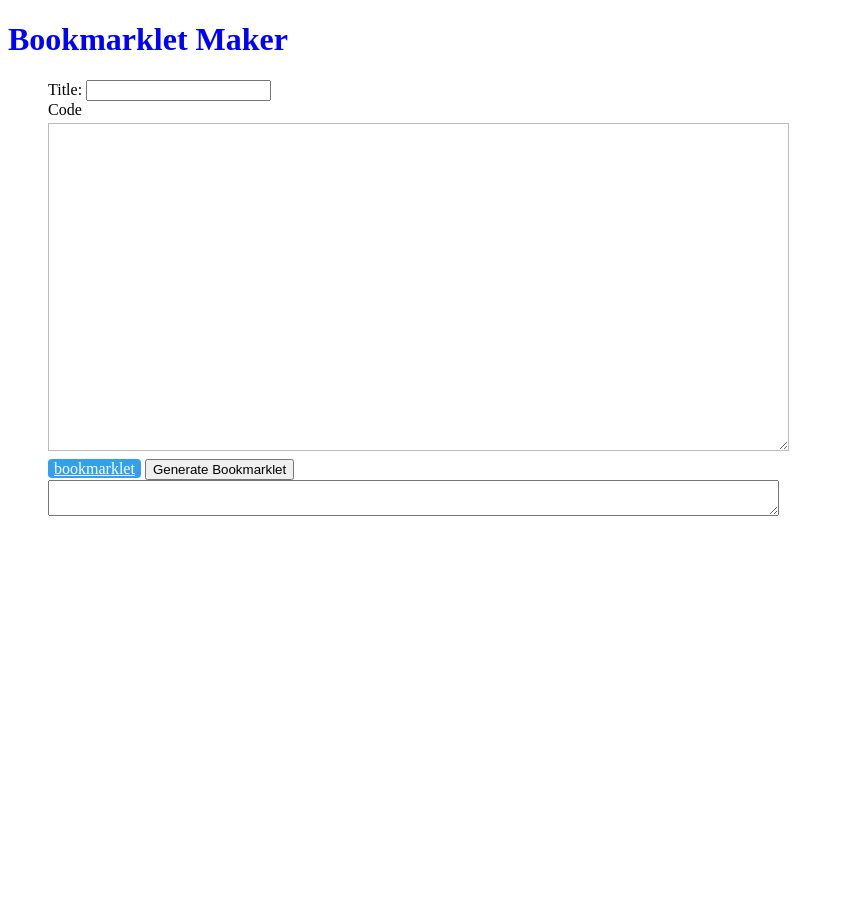
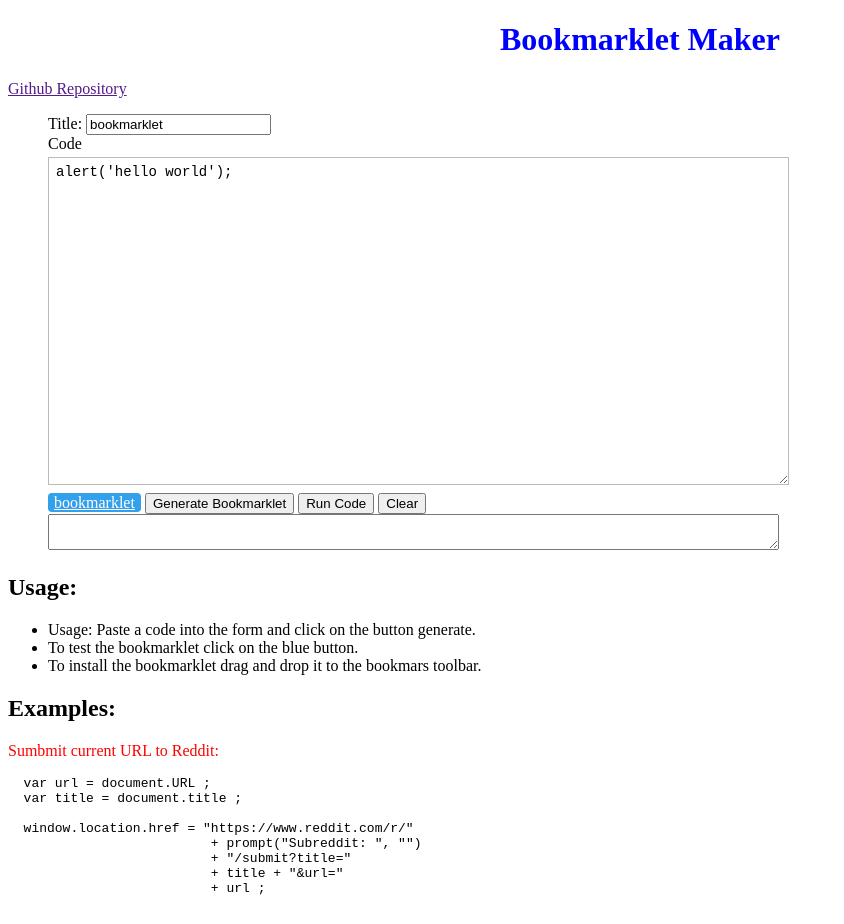
Before and after one commit to caiorss/bookmarklet-maker, a plain HTML site: page index.html in a window 1280 px wide. Shown: the whole page, without its empty margins (0-844 px from the left). Before the commit the page ends 800 px from the top, so only its background shows below. Drawn offline with Linux system fonts and the light colour scheme.

Commit message:
Improve interface and design. Add new buttos.

```diff
--- a/index.html
+++ b/index.html
@@ -2,39 +2,29 @@
 <index>
   <head>
     <title>Bookmarklet Maker</title>
-    <script>
-      function generateBookmarklet (){
-        var title = document.getElementById("title-input").value ;
-        var code  = document.getElementById("code-textarea").value;
-        var link  = document.getElementById("bookmarklet-a");
-        var codeOutput = document.getElementById("output-textarea");
 
-        var output = "javascript:" + encodeURIComponent(code);
-
-
-        link.text = title;
-        link.href = output;
-        codeOutput.value = output;
-
-      }
-
-
-     function generateOrgmodeLink(){
-       generateBookmarklet();
-
-       var title = document.getElementById("title-input").value ;
-       var code  = document.getElementById("code-textarea").value;
-       var output = "javascript:" + encodeURIComponent(code);
-
-       prompt("Org-mode link", "[[" + output + "][" + title + "]]");
-     }
-
-    </script>
 
     <style>
      /* body {background-color: powderblue;} */
-     h1   {color: blue;}
+
+     h1   {
+       color: blue;
+       text-align: center;
+     }
+
      p    {color: red;}
+
+     pre {
+       color:       light-gray;
+       display:     block;
+       font-family: monospace;
+       white-space: pre-wrap;       /* css-3 */
+       white-space: -moz-pre-wrap;  /* Mozilla, since 1999 */
+       white-space: -pre-wrap;      /* Opera 4-6 */
+       white-space: -o-pre-wrap;    /* Opera 7 */
+       word-wrap: break-word;       /* Internet Explorer 5.5+ */
+       overflow: auto;
+     }
 
      #code-textarea {
        font-size: 14px;
@@ -68,24 +58,94 @@
      }
 
     </style>
+
+    <script>
+     function generateBookmarklet (){
+       var title = document.getElementById("title-input").value ;
+       var code  = document.getElementById("code-textarea").value;
+       var link  = document.getElementById("bookmarklet-a");
+       var codeOutput = document.getElementById("output-textarea");
+
+       var output = "javascript:" +  encodeURIComponent("(function(){" + code +  "})();");
+
+       link.text = title;
+       link.href = output;
+       codeOutput.value = output;
+
+     }
+
+
+     function generateOrgmodeLink(){
+       generateBookmarklet();
+
+       var title = document.getElementById("title-input").value ;
+       var code  = document.getElementById("code-textarea").value;
+       var output = "javascript:" + encodeURIComponent(code);
+
+       prompt("Org-mode link", "[[" + output + "][" + title + "]]");
+     }
+
+     function runCode (){
+       var code  = document.getElementById("code-textarea").value;
+       eval(code);
+     }
+
+     function clearCode(){
+       document.getElementById("title-input").value = "";
+       document.getElementById("code-textarea").value = "";
+     }
+
+    </script>
+
   </head>
   <body>
-    <h1>Bookmarklet Maker</h1>
+    <div id="top.div">
+      <h1>Bookmarklet Maker</h1>
+      <a href="">Github Repository</a>
+    </div>
+
     <div id="main.div">
       <ul id="nodisc-ul">
         <li>
           <label>Title:</label>
-          <input id="title-input"></input>
+          <input id="title-input" value="bookmarklet"></input>
         </li>
         <li> <label>Code</label></li>
-        <li> <textarea id="code-textarea"></textarea> </li>
+        <li> <textarea id="code-textarea">alert('hello world');</textarea> </li>
         <li>
           <a id="bookmarklet-a" class="bookmarklet" href="">bookmarklet</a>
           <button onclick="generateBookmarklet();">Generate Bookmarklet</button>
+          <button onclick="runCode();">Run Code</button>
+          <button onclick="clearCode();">Clear</button>
         </li>
         <li><textarea id="output-textarea"></textarea>
       </ul>
     </div>
 
+    <div>
+      <h2>Usage:</h2>
+      <ul>
+        <li>Usage: Paste a code into the form and click on the button generate.</li>
+        <li>To test the bookmarklet click on the blue button.</li>
+        <li>To install the bookmarklet drag and drop it to the bookmars toolbar.</li>
+      </ul>
+    </div>
+
+    <div>
+      <h2>Examples:</h2>
+
+      <p>Sumbmit current URL to Reddit:</p>
+      <pre>
+  var url = document.URL ;
+  var title = document.title ;
+
+  window.location.href = "https://www.reddit.com/r/"
+                          + prompt("Subreddit: ", "")
+                          + "/submit?title="
+                          + title + "&url="
+                          + url ;
+      </pre>
+
+    </div>
   </body>
 </index>
```
